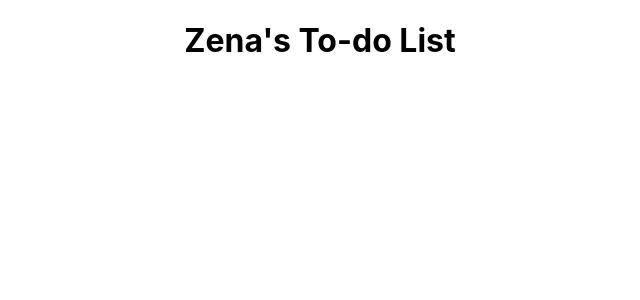
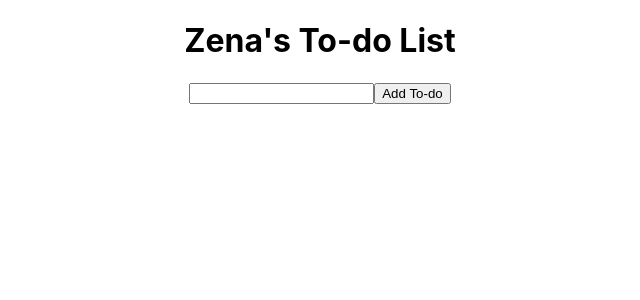
Before and after one commit to zendrias/useReducer-Hook, a React (Create React App) app: page / in a window 1280 px wide. Shown: the top 300 px of the page, without its empty margins (320-960 px from the left). Built offline with nearby package versions, Linux system fonts and the light colour scheme.

Commit message:
stub out form and controlled input

```diff
--- a/src/App.js
+++ b/src/App.js
@@ -1,9 +1,22 @@
 import './App.css';
+import { useState, useReducer } from 'react'
+
+
+function reducer() {
+
+}
 
 function App() {
+  const [name, setName] = useState('')
+  const [todos, dispatch] = useReducer(reducer, [])
+
   return (
     <div className="App">
-     <h1>Zena's To-do List</h1>
+      <h1>Zena's To-do List</h1>
+      <form>
+        <input type="text" onChange={(e) => setName(e.target.value)} value={name} />
+        <button type="submit">Add To-do</button>
+      </form>
     </div>
   );
 }
```
